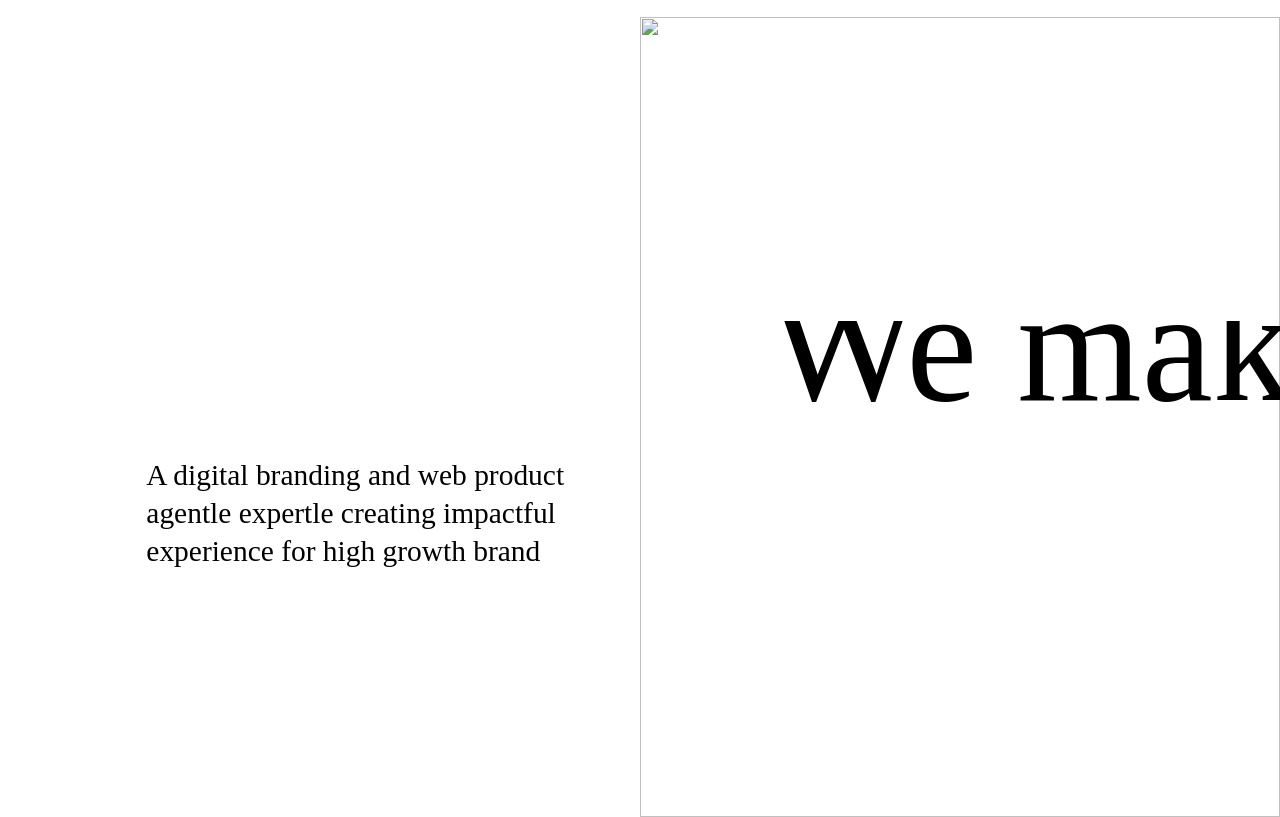
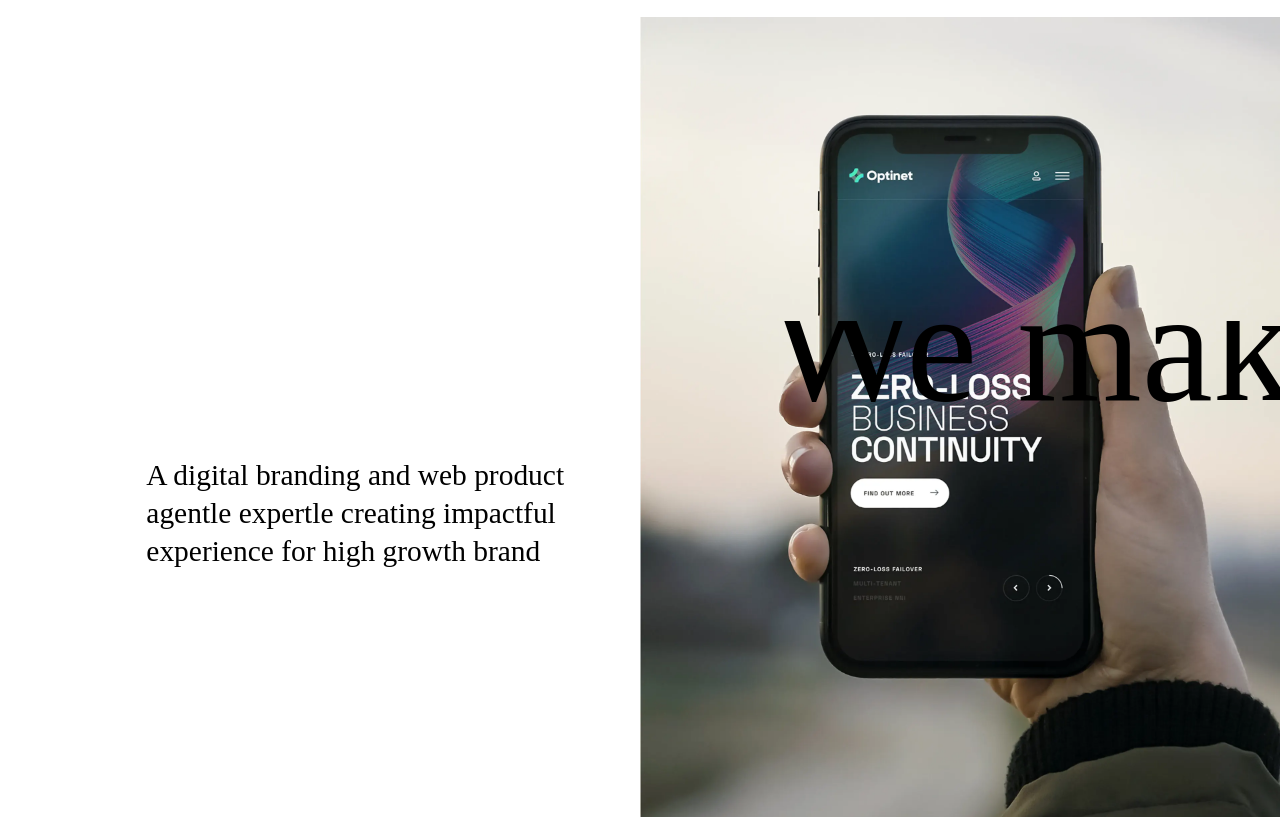
Before and after one commit to xenetsuke/frontendb1, a plain HTML site: page index.html in a window 1280 px wide. Shown: the part 79-896 px from the top of the page. Drawn offline with Linux system fonts and the light colour scheme.

Commit message:
Update index.html

```diff
--- a/index.html
+++ b/index.html
@@ -44,7 +44,7 @@
                             </div>
                         </div>
                         <div id="heroright">
-                            <img src="/images/image-1.webp" alt="">
+                            <img src="/image-1.webp" alt="">
                         </div>
                     </div>
                 </div>
```
